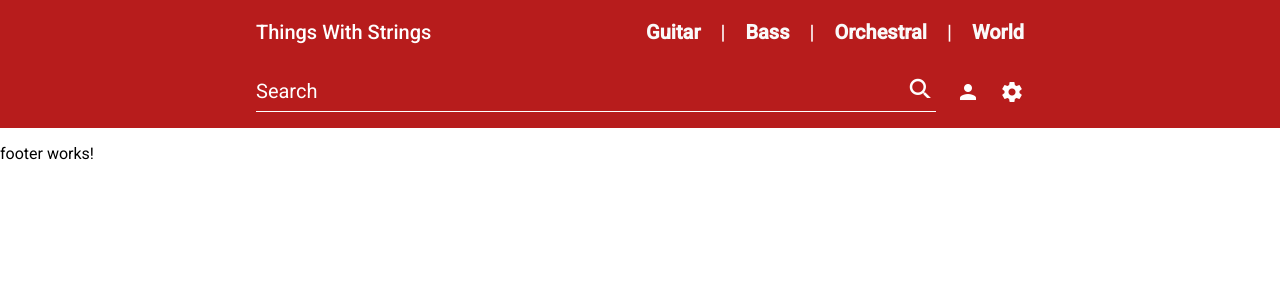
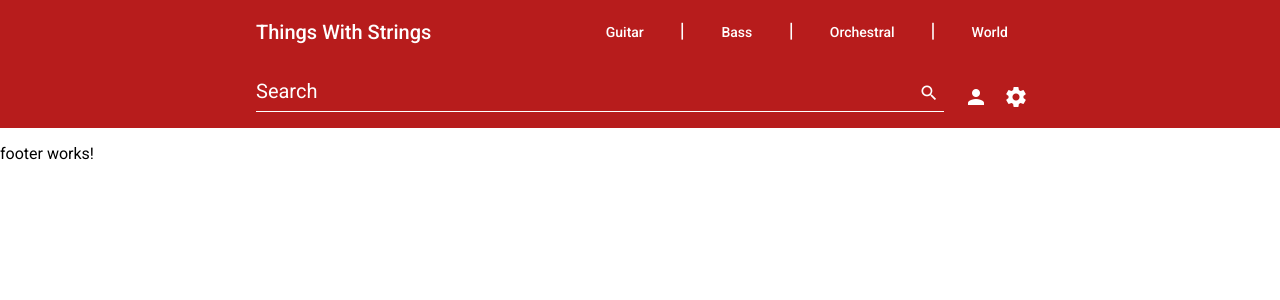
Before and after one commit to SahilMak/ThingsWithStrings, an Angular app: page / in a window 1280 px wide. Shown: the top 300 px of the page. Built offline with nearby package versions, Linux system fonts and the light colour scheme; no server answers; what @angular/fire, ngx-auth-firebaseui would draw is missing.

Commit message:
Added button wrappers to header elements

```diff
--- a/src/app/header/header.component.html
+++ b/src/app/header/header.component.html
@@ -3,7 +3,7 @@
     <span>Things With Strings</span>
     <div fxLayout="row">
       <div *ngFor="let value of categories; first as isFirst; last as isLast">
-        <a href="javascript:void(0)" [ngClass]="{ 'left-margin': !isFirst }">{{ value | titlecase }}</a>
+        <a mat-button href="javascript:void(0)" [ngClass]="{ 'left-margin': !isFirst }">{{ value | titlecase }}</a>
         <span [ngClass]="{ 'left-margin': !isLast }">{{ (isLast) ? '' : '|' }}</span>
       </div>
     </div>
@@ -11,12 +11,18 @@
   <mat-toolbar-row>
     <mat-form-field id="search-form">
       <input type="search" matInput placeholder="Search">
-      <mat-icon matSuffix class="clickable">search</mat-icon>
+      <button mat-icon-button matSuffix>
+        <mat-icon>search</mat-icon>
+      </button>
     </mat-form-field>
     <div class="flex-container" fxLayoutAlign="space-between"></div>
     <div>
-      <mat-icon class="clickable left-margin">person</mat-icon>
-      <mat-icon class="clickable left-margin">settings</mat-icon>
+      <button mat-icon-button>
+        <mat-icon class="clickable left-margin">person</mat-icon>
+      </button>
+      <button mat-icon-button>
+        <mat-icon class="clickable left-margin">settings</mat-icon>
+      </button>
     </div>
   </mat-toolbar-row>
 </mat-toolbar>
```
